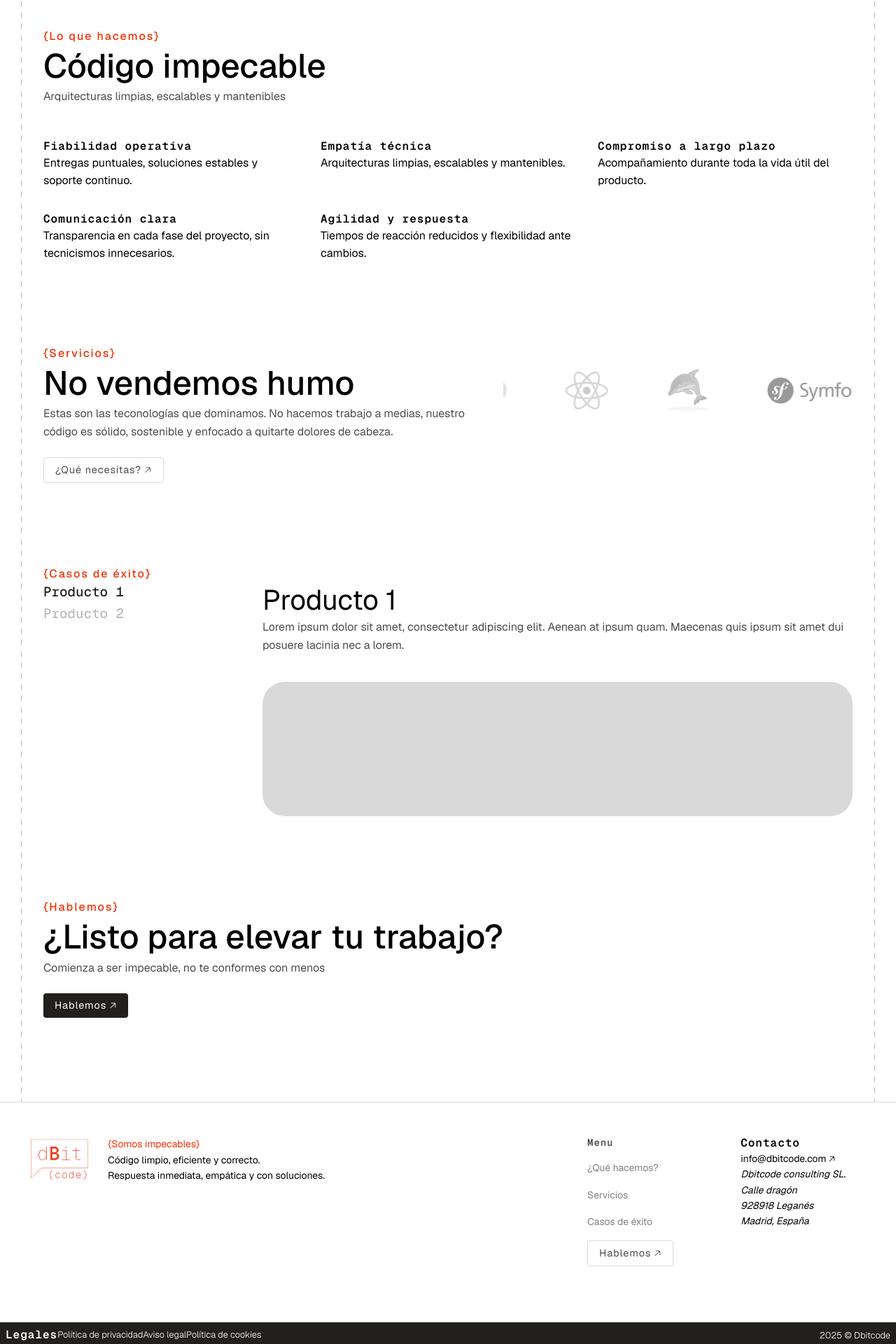
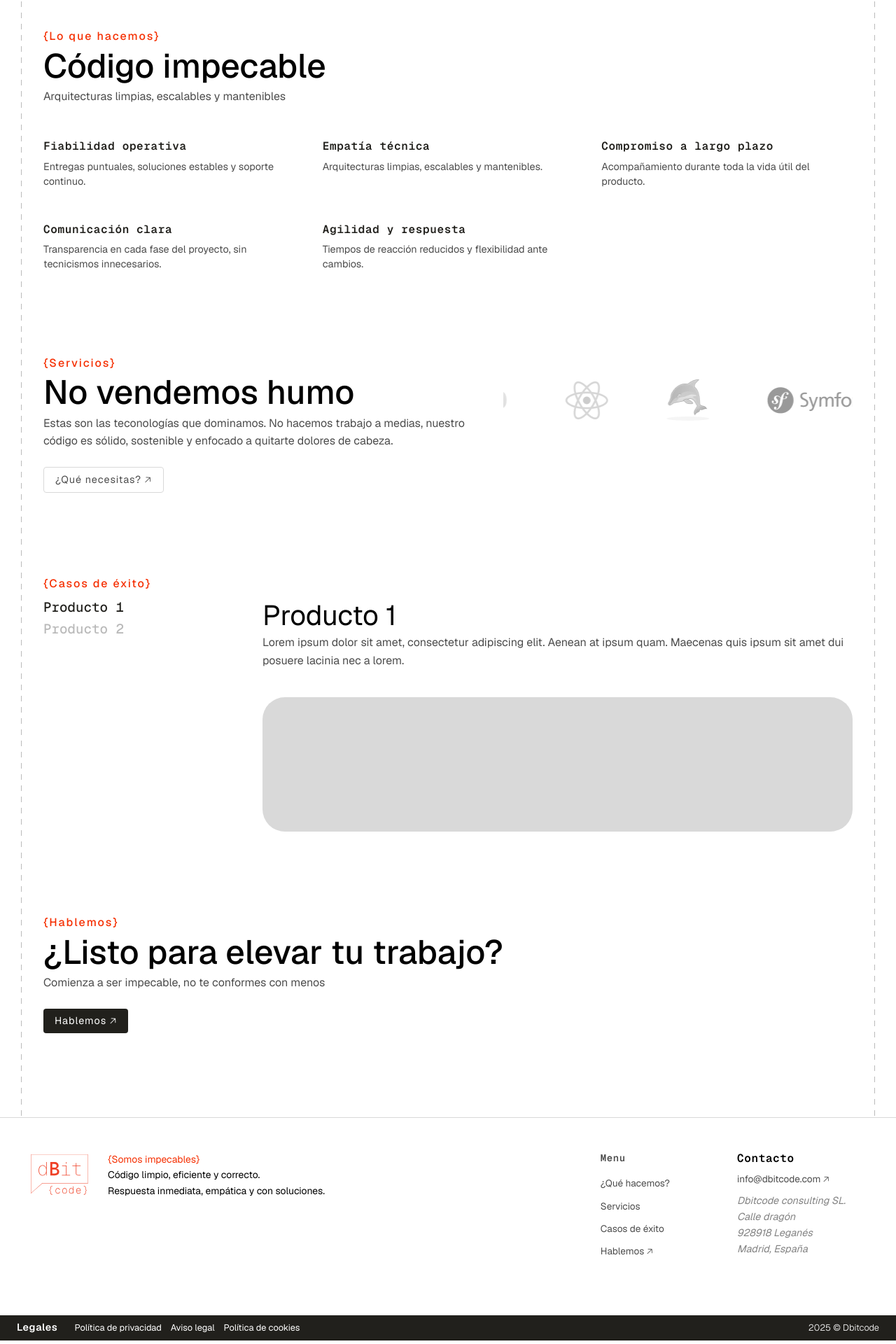
Before and after one commit to laguna-design/dbitcode, a React (Vite) app: page / in a window 1280 px wide. Shown: the part 846-2766 px from the top of the page at 70% size. Built offline with nearby package versions, Linux system fonts and the light colour scheme.

Commit message:
Working onn desktop and general

```diff
--- a/src/components/layout/DBTLoQueHacemos.tsx
+++ b/src/components/layout/DBTLoQueHacemos.tsx
@@ -11,7 +11,7 @@ export const DBTLoQueHacemos = () => (
 
 			<dl className="lo-que-hacemos__list">
 
-				<div>
+				<div className="lo-que-hacemos__item">
 					<dt className="lo-que-hacemos__term">
 						<h6>Fiabilidad operativa</h6>
 					</dt>
@@ -20,7 +20,7 @@ export const DBTLoQueHacemos = () => (
 					</dd>
 				</div>
 
-				<div>
+				<div className="lo-que-hacemos__item">
 					<dt className="lo-que-hacemos__term">
 						<h6>Empatía técnica</h6>
 					</dt>
@@ -29,7 +29,7 @@ export const DBTLoQueHacemos = () => (
 					</dd>
 				</div>
 
-				<div>
+				<div className="lo-que-hacemos__item">
 					<dt className="lo-que-hacemos__term">
 						<h6>Compromiso a largo plazo</h6>
 					</dt>
@@ -39,7 +39,7 @@ export const DBTLoQueHacemos = () => (
 				</div>
 
 
-				<div>
+				<div className="lo-que-hacemos__item">
 					<dt className="lo-que-hacemos__term">
 						<h6>Comunicación clara</h6>
 					</dt>
@@ -48,7 +48,7 @@ export const DBTLoQueHacemos = () => (
 					</dd>
 				</div>
 
-				<div>
+				<div className="lo-que-hacemos__item">
 					<dt className="lo-que-hacemos__term">
 						<h6>Agilidad y respuesta</h6>
 					</dt>
--- a/src/components/shared/DBTFooter.tsx
+++ b/src/components/shared/DBTFooter.tsx
@@ -1,54 +1,105 @@
-import DbitcodeLogo from '/dbitcode.svg'
+import DbitcodeLogo from "/dbitcode.svg"; // ✅ relative import
 
-type FooterProps = {onOpenForm: () => void;};
+type FooterProps = {
+onOpenForm: () => void;
+onScrollQuehacemos: () => void;
+onScrollServicios: () => void;
+onScrollCasos: () => void;
+onScrollHablemos: () => void;
+};
 
-export const DBTFooter = ({ onOpenForm }: FooterProps) => (
-<>
+export const DBTFooter = ({
+onOpenForm,
+onScrollQuehacemos,
+onScrollServicios,
+onScrollCasos,
+}: FooterProps) => {
+const handleScroll = (scrollFn: () => void) => {
+	scrollFn();
+};
+
+return (
 	<footer className="footer">
 	<div className="footer__main">
 		<div className="footer__logo">
-				<img className="footer__logo-image" src={DbitcodeLogo} alt="Dbitcode" width="90" />
+		<img
+			className="footer__logo-image"
+			src={DbitcodeLogo}
+			alt="Dbitcode"
+			width="90"
+		/>
 		<section>
-					<span className="footer__impecables">{'{Somos impecables}'}</span><br />
-					Código limpio, eficiente y correcto.<br />
+			<span className="footer__impecables">{'{Somos impecables}'}</span>
+			<br />
+			Código limpio, eficiente y correcto.
+			<br />
 			Respuesta inmediata, empática y con soluciones.
 		</section>
 		</div>
+
 		<nav className="footer__nav">
 		<div className="footer__nav-mainMenu">
 			<h6 className="footer__nav-title">Menu</h6>
 			<ul className="footer__menu">
-					<li className="footer__menu-item"><a href="#home">¿Qué hacemos?</a></li>
-					<li className="footer__menu-item"><a href="#servicios">Servicios</a></li>
-					<li className="footer__menu-item"><a href="#casos-de-exito">Casos de éxito</a></li>
 			<li className="footer__menu-item">
-						<button className="btn btn--M btn--light" onClick={onOpenForm}>Hablemos 🡥</button>
+				<button className="btn btn--link" onClick={() => handleScroll(onScrollQuehacemos)}>
+				¿Qué hacemos?
+				</button>
+			</li>
+			<li className="footer__menu-item">
+				<button className="btn btn--link" onClick={() => handleScroll(onScrollServicios)}>
+				Servicios
+				</button>
+			</li>
+			<li className="footer__menu-item">
+				<button className="btn btn--link" onClick={() => handleScroll(onScrollCasos)}>
+				Casos de éxito
+				</button>
+			</li>
+
+			<li className="footer__menu-item">
+				<button className="btn btn--link" onClick={onOpenForm}>
+				Hablemos 🡥
+				</button>
 			</li>
 
 			</ul>
 		</div>
+
 		<section className="footer__contact">
 			<h6 className="footer__contact-title">Contacto</h6>
-				<a href="mailto:info@dbitcode.com">info@dbitcode.com 🡥</a>
+			<a className="btn btn--link" href="mailto:info@dbitcode.com">
+			info@dbitcode.com 🡥
+			</a>
 			<address className="footer__address">
-					Dbitcode consulting SL.<br />
+			Dbitcode consulting SL.
+			<br />
 			Calle dragón <br />
-					928918 Leganés<br />
-					Madrid, España</address>
+			928918 Leganés
+			<br />
+			Madrid, España
+			</address>
 		</section>
 		</nav>
 	</div>
+
 	<div className="footer__bottom">
 		<div className="footer__legal">
 		<h6 className="footer__legal-title">Legales</h6>
 		<ul className="footer__legal-menu">
-					<li className="footer__legal-item"><a href="#">Política de privacidad</a></li>
-					<li className="footer__legal-item"><a href="#">Aviso legal</a></li>
-					<li className="footer__legal-item"><a href="#">Política de cookies</a></li>
+			<li className="footer__legal-item">
+			<button className="btn btn--link">Política de privacidad</button>
+			</li>
+			<li className="footer__legal-item">
+			<button className="btn btn--link">Aviso legal</button>
+			</li>
+			<li className="footer__legal-item">
+			<button className="btn btn--link">Política de cookies</button>
+			</li>
 		</ul>
 		</div>
-			<div className="footer__coypright">2025 © Dbitcode</div>
+		<div className="footer__copyright">2025 © Dbitcode</div>
 	</div>
 	</footer>
-</>
 );
+};
--- a/src/components/shared/DBTModal.tsx
+++ b/src/components/shared/DBTModal.tsx
@@ -7,19 +7,18 @@ type ModalProps = {
 };
 
 function DBTModal({ isOpen, onClose, children }: ModalProps) {
-  const [visible, setVisible] = useState(isOpen);
-  const [closing, setClosing] = useState(false);
+  const [visible, setVisible] = useState(false);
+  const [openClass, setOpenClass] = useState(false);
 
   useEffect(() => {
     if (isOpen) {
       setVisible(true);
-      setClosing(false);
+      // Delay adding the open class so CSS transitions can kick in
+      const timer = setTimeout(() => setOpenClass(true), 20);
+      return () => clearTimeout(timer);
     } else if (visible) {
-      setClosing(true);
-      const timer = setTimeout(() => {
-        setVisible(false);
-        setClosing(false);
-      }, 300); // match CSS transition duration
+      setOpenClass(false);
+      const timer = setTimeout(() => setVisible(false), 300); // match CSS transition
       return () => clearTimeout(timer);
     }
   }, [isOpen, visible]);
@@ -27,7 +26,7 @@ function DBTModal({ isOpen, onClose, children }: ModalProps) {
   if (!visible) return null;
 
   return (
-    <div className={`modal ${isOpen ? "modal--open" : ""} ${closing ? "modal--closing" : ""}`}>
+    <div className={`modal ${openClass ? "modal--open" : ""}`}>
       <div className="modal__overlay" onClick={onClose}></div>
       <div className="modal__content">
         <header className="modal__header">
--- a/src/pages/LandingPage.tsx
+++ b/src/pages/LandingPage.tsx
@@ -64,7 +64,13 @@ return (
 		</div>
 	</main>
 
-	<DBTFooter onOpenForm={openFormModal} />
+	<DBTFooter
+		onOpenForm={openFormModal}
+		onScrollQuehacemos={() => scrollTo(quehacemosRef)}
+		onScrollServicios={() => scrollTo(serviciosRef)}
+		onScrollCasos={() => scrollTo(casosRef)}
+		onScrollHablemos={() => scrollTo(hablemosRef)}
+	/>
 
 	<DBTModal isOpen={isOpen} onClose={closeFormModal}>
 		<DBTForm />
--- a/src/style/abstracts/_typography.scss
+++ b/src/style/abstracts/_typography.scss
@@ -54,7 +54,7 @@ body {
 		font-family: var(--font-mono);
 		font-size: 1rem;
 		font-weight: 600;
-		letter-spacing: 1px;
+		letter-spacing: 0.04rem;
 		line-height: 130%;
 	}
 
--- a/src/style/base/_buttons.scss
+++ b/src/style/base/_buttons.scss
@@ -1,6 +1,7 @@
 @use '../abstracts/variables' as vars;
 
-button.btn{
+button.btn,
+a.btn{
 	border-radius: .25rem;
 	font-weight: 400;
 	cursor: pointer;
@@ -31,7 +32,8 @@ button.btn--dark{
 
 
 
-button.btn--link{
+button.btn--link,
+a.btn--link{
 	font-size: .85rem;
 	color: vars.$DBC-GreyScale-500;
 	&:hover{
--- a/src/style/blocks/_casosDeExito.scss
+++ b/src/style/blocks/_casosDeExito.scss
@@ -3,6 +3,7 @@
     display: flex;
     flex-direction: column;
     padding: 0 2rem;
+	gap:.5rem;
 		&__wrapper{
 			display: flex;
 			flex-direction: row;
--- a/src/style/blocks/_footer.scss
+++ b/src/style/blocks/_footer.scss
@@ -8,12 +8,13 @@
 	width: 100%;
 	font-size: .87rem;
 	font-weight: 400;
-	.footer__main{
+	&__main{
 		display: flex;
 		flex-direction: row;
 		justify-content: space-between;
 		padding: 3rem 2.5rem 5rem 2.5rem;
-		.footer__logo{
+	}
+	&__logo{
 		display: flex;
 		flex-direction: row;
 		align-items: flex-start;
@@ -23,7 +24,7 @@
 		}
 	}
 
-		.footer__nav{
+	&__nav{
 		display: flex;
 		flex-direction: row;
 		align-items: flex-start;
@@ -43,7 +44,7 @@
 			ul.footer__menu{
 				display: flex;
 				flex-direction: column;
-					gap: 1rem;
+				gap: .6rem;
 				li.footer__menu-item{
 					color:vars.$DBC-GreyScale-400;
 					font-size: .87rem;
@@ -51,9 +52,8 @@
 			}
 		}
 	}
-	}
 
-	.footer__bottom{
+	&__bottom{
 		display: flex;
 		flex-direction: row;
 		justify-content: space-between;
@@ -62,14 +62,38 @@
 		color:vars.$DBC-GreyScale-100;
 		font-size: .8rem;
 		font-weight: 300;
-		padding: .5rem;
+		padding: .5rem 1.5rem;
 		.footer__legal{
 			display: flex;
 			flex-direction: row;
-			.footer__legal-menu{
+			gap: 1.5rem;
+			&-title{
+				font-family: var(--font-primary);
+				font-size: .9rem;
+			}
+			&-menu{
 				display: flex;
 				flex-direction: row;
+				gap: .8rem;
+			}
+			&-item{
+				button.btn{
+					color:vars.$DBC-GreyScale-100;
+					font-size: .8rem;
 				}
 			}
 		}
 	}
+
+
+	&__contact{
+		display: flex;
+		flex-direction: column;
+		gap: .5rem;
+	}
+
+	&__address{
+		color: vars.$DBC-GreyScale-400;
+		font-size: .9rem;
+	}
+}
--- a/src/style/blocks/_loQueHacemos.scss
+++ b/src/style/blocks/_loQueHacemos.scss
@@ -3,7 +3,7 @@
 
 .lo-que-hacemos{
 	gap: 3rem;
-	.lo-que-hacemos__list {
+	&__list {
 		display: flex;
 		flex-direction: column;
 		gap: 2rem;
@@ -13,15 +13,25 @@
 			display: grid;
 			grid-template-columns: repeat(3, 1fr);
 			grid-template-rows: repeat(2, auto);
-		}
-		.lo-que-hacemos__term {
-			.lo-que-hacemos__definition {
-				font-family: var(--font-primary);
-				font-weight: 400;
-				font-size: .9rem;
-				color: vars.$DBC-GreyScale-400;
-				line-height: 146%;
-			}
+			gap: 3rem 2.5rem;
 		}
 	}
+
+	&__term{
+		color: vars.$DBC-GreyScale-600;
+	}
+
+	&__item{
+		display: flex;
+		flex-direction: column;
+		gap: .5rem;
+	}
+	&__definition {
+		font-family: var(--font-primary);
+		font-weight: 400;
+		font-size: .9rem;
+		color: vars.$DBC-GreyScale-500;
+		line-height: 146%;
+	}
+
 }
```
Also changed, not shown: src/components/shared/DBTHeader.tsx (indentation only). Lines whose indentation alone changed are shown as unchanged.
